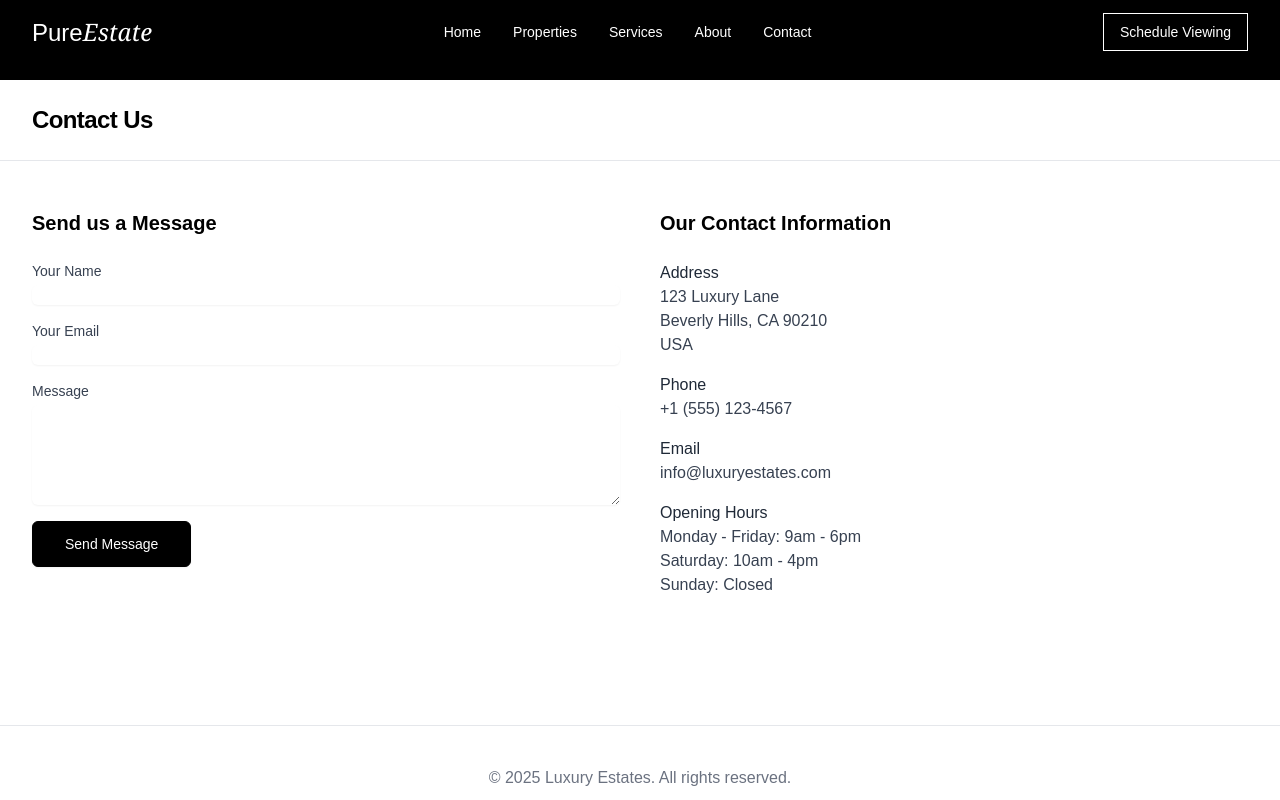
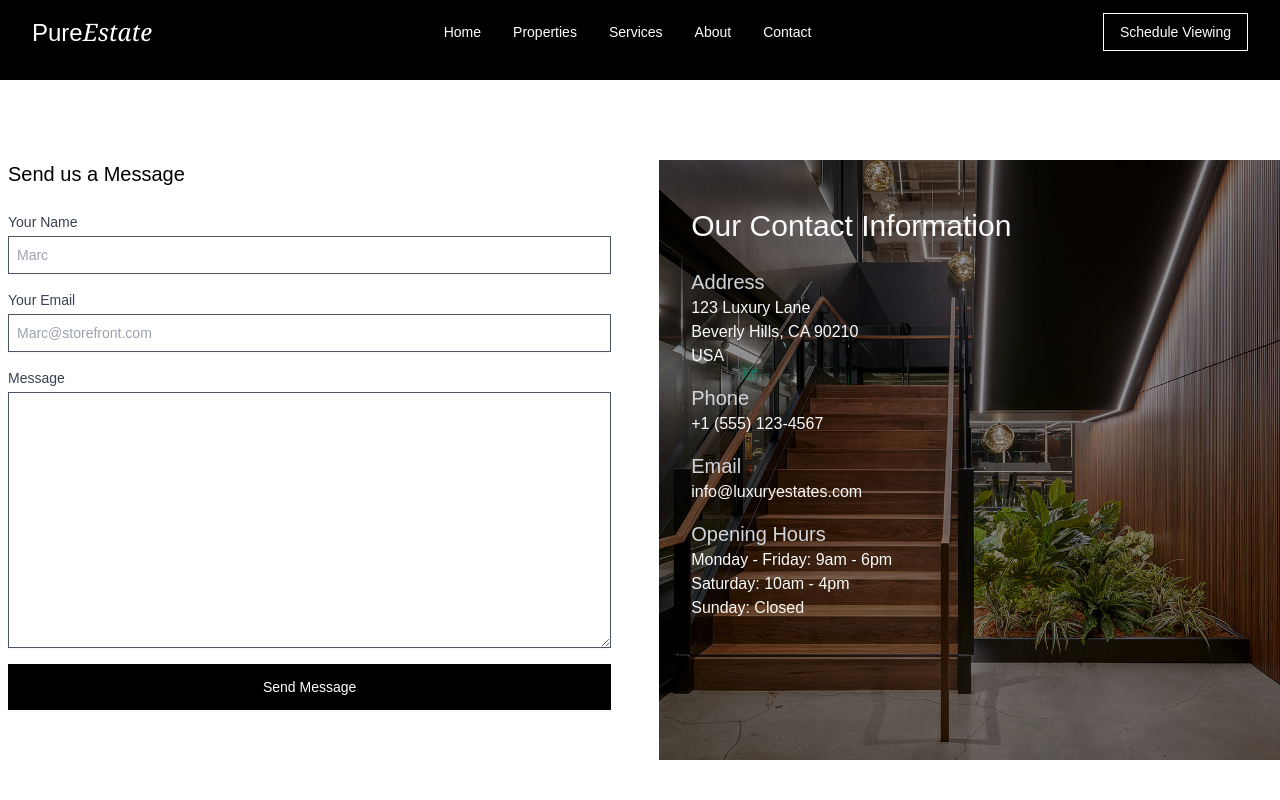
Before and after one commit to jittergtz/Pure-Estate, a Next.js app: page /contact in a window 1280 px wide. Shown: the top 800 px of the page. Built offline with nearby package versions, Linux system fonts and the light colour scheme.

Commit message:
Finish contact section

```diff
--- a/src/app/(Navigations)/contact/page.tsx
+++ b/src/app/(Navigations)/contact/page.tsx
@@ -2,6 +2,7 @@
 "use client";
 
 import { motion } from 'framer-motion';
+import Image from 'next/image';
 import { useState } from 'react';
 
 const ContactPage = () => {
@@ -33,26 +34,18 @@ const ContactPage = () => {
       initial={{ opacity: 0 }}
       animate={{ opacity: 1 }}
       exit={{ opacity: 0 }}
-      className="bg-white text-black min-h-screen" // Base styles: white background, black text, full screen height
+      className="bg-white pt-20  text-black min-h-screen" // Base styles: white background, black text, full screen height
     >
-      <motion.header
-        initial={{ y: -20, opacity: 0 }}
-        animate={{ y: 0, opacity: 1, transition: { duration: 0.8, delay: 0.2 } }}
-        className="sticky top-0 z-10 bg-white/90 backdrop-blur-md border-b border-gray-200 py-6" // Sticky header with blur and border
-      >
-        <div className="container mx-auto px-6 lg:px-8">
-          <h1 className="text-2xl font-semibold tracking-tight">Contact Us</h1> {/* Page title */}
-        </div>
-      </motion.header>
+
 
       <motion.main
         initial={{ opacity: 0, y: 20 }}
         animate={{ opacity: 1, y: 0, transition: { duration: 0.8, delay: 0.4 } }}
-        className="container mx-auto px-6 py-12 lg:px-8 flex flex-col lg:flex-row gap-10" // Main content container, flex layout for form and info
+        className="container  mx-auto  h-full   flex flex-col lg:flex-row gap-10" // Main content container, flex layout for form and info
       >
         {/* Contact Form Section */}
-        <motion.section className="lg:w-1/2">
-          <motion.h2 className="text-xl font-semibold mb-6">Send us a Message</motion.h2> {/* Form section heading */}
+        <motion.section className="lg:w-1/2 px-2 h-full">
+          <motion.h2 className="text-xl  mb-6">Send us a Message</motion.h2> {/* Form section heading */}
           <form onSubmit={handleSubmit} className="space-y-4">
             {/* Name Input */}
             <div>
@@ -62,9 +55,10 @@ const ContactPage = () => {
               <input
                 type="text"
                 id="name"
+                placeholder="Marc"
                 value={name}
                 onChange={(e) => setName(e.target.value)}
-                className="mt-1 block w-full rounded-md border-gray-300 shadow-sm focus:border-black focus:ring-black sm:text-sm"
+                className="mt-1 block w-full py-2 px-2 border outline-black border-gray-600  shadow-sm focus:border-black focus:ring-black sm:text-sm"
                 required
               />
             </div>
@@ -77,8 +71,9 @@ const ContactPage = () => {
                 type="email"
                 id="email"
                 value={email}
+                placeholder='Marc@storefront.com'
                 onChange={(e) => setEmail(e.target.value)}
-                className="mt-1 block w-full rounded-md border-gray-300 shadow-sm focus:border-black focus:ring-black sm:text-sm"
+                className="mt-1 block w-full py-2 px-2 border outline-black border-gray-600 shadow-sm focus:border-black focus:ring-black sm:text-sm"
                 required
               />
             </div>
@@ -92,7 +87,7 @@ const ContactPage = () => {
                 value={message}
                 onChange={(e) => setMessage(e.target.value)}
                 rows={5}
-                className="mt-1 block w-full rounded-md border-gray-300 shadow-sm focus:border-black focus:ring-black sm:text-sm"
+                className="mt-1 h-64 block w-full outline-black border px-2 border-gray-600 shadow-sm focus:border-black focus:ring-black sm:text-sm"
                 required
               />
             </div>
@@ -102,7 +97,7 @@ const ContactPage = () => {
                 whileHover={{ scale: 1.05 }}
                 whileTap={{ scale: 0.95 }}
                 type="submit"
-                className={`inline-flex items-center rounded-md border border-black bg-black px-8 py-3 text-sm font-medium text-white shadow-sm transition-colors hover:bg-white hover:text-black focus:outline-none focus:ring-2 focus:ring-black focus:ring-offset-2 disabled:opacity-50 ${formStatus === 'loading' ? 'cursor-wait' : ''}`}
+                className={` w-full items-center  border border-black bg-black px-8 py-3 text-sm font-medium text-white shadow-sm transition-colors hover:bg-white hover:text-black focus:outline-none focus:ring-2 focus:ring-black focus:ring-offset-2 disabled:opacity-50 ${formStatus === 'loading' ? 'cursor-wait' : ''}`}
                 disabled={formStatus === 'loading'}
               >
                 {formStatus === 'loading' ? (
@@ -123,42 +118,42 @@ const ContactPage = () => {
         </motion.section>
 
         {/* Contact Information Section */}
-        <motion.section className="lg:w-1/2">
-          <motion.h2 className="text-xl font-semibold mb-6">Our Contact Information</motion.h2> {/* Contact info section heading */}
-          <div className="space-y-4 text-gray-700">
+        <motion.section className="lg:w-1/2 h-[600px] overflow-hidden   relative bg-black  px-6 py-12 lg:px-8 ">
+        <Image
+        src={"/contactSection.jpg"}
+        alt='cover'
+        fill
+        className='object-cover pointer-events-none opacity-60'
+        />
+        <div className='absolute  w-full'>
+          <motion.h2 className="text-xl lg:text-3xl text-neutral-50  mb-6">Our Contact Information</motion.h2> {/* Contact info section heading */}
+          <div className="space-y-4 text-neutral-50">
             <div>
-              <h3 className="font-medium text-gray-800">Address</h3>
+              <h3 className="font-medium lg:text-xl text-gray-300">Address</h3>
               <p>123 Luxury Lane</p>
               <p>Beverly Hills, CA 90210</p>
               <p>USA</p>
             </div>
             <div>
-              <h3 className="font-medium text-gray-800">Phone</h3>
+              <h3 className="font-medium lg:text-xl text-gray-300">Phone</h3>
               <p>+1 (555) 123-4567</p>
             </div>
             <div>
-              <h3 className="font-medium text-gray-800">Email</h3>
+              <h3 className="font-medium lg:text-xl text-gray-300">Email</h3>
               <p>info@luxuryestates.com</p>
             </div>
             <div>
-              <h3 className="font-medium text-gray-800">Opening Hours</h3>
+              <h3 className="font-medium lg:text-xl text-gray-300">Opening Hours</h3>
               <p>Monday - Friday: 9am - 6pm</p>
               <p>Saturday: 10am - 4pm</p>
               <p>Sunday: Closed</p>
             </div>
           </div>
+          </div>
         </motion.section>
       </motion.main>
 
-      <motion.footer
-        initial={{ opacity: 0, y: 20 }}
-        animate={{ opacity: 1, y: 0, transition: { duration: 0.8, delay: 0.6 } }}
-        className="border-t border-gray-200 py-10 mt-20" // Footer with top border
-      >
-        <div className="container mx-auto px-6 lg:px-8 text-center text-gray-500">
-          <p>&copy; {new Date().getFullYear()} Luxury Estates. All rights reserved.</p> {/* Footer copyright text */}
-        </div>
-      </motion.footer>
+
     </motion.div>
   );
 };
```
Also changed, not shown: public/contactSection.jpg (added).
